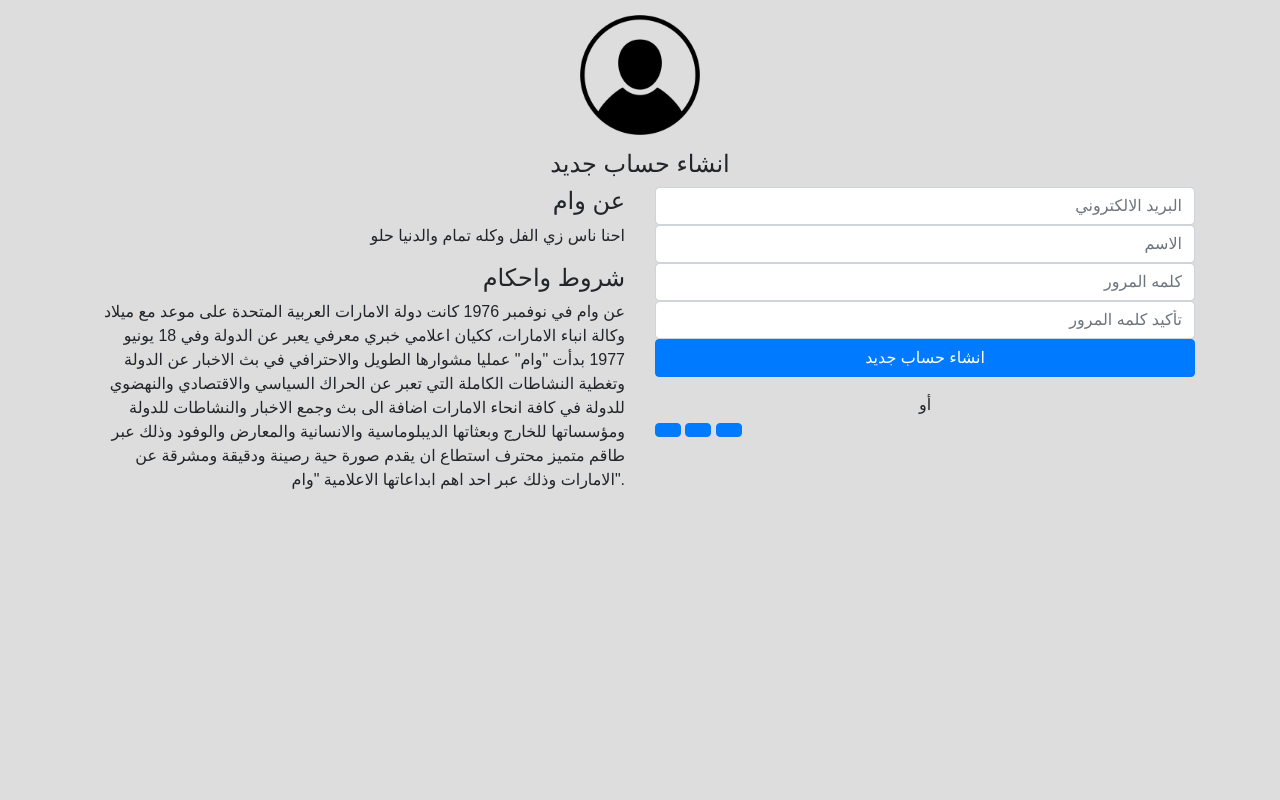
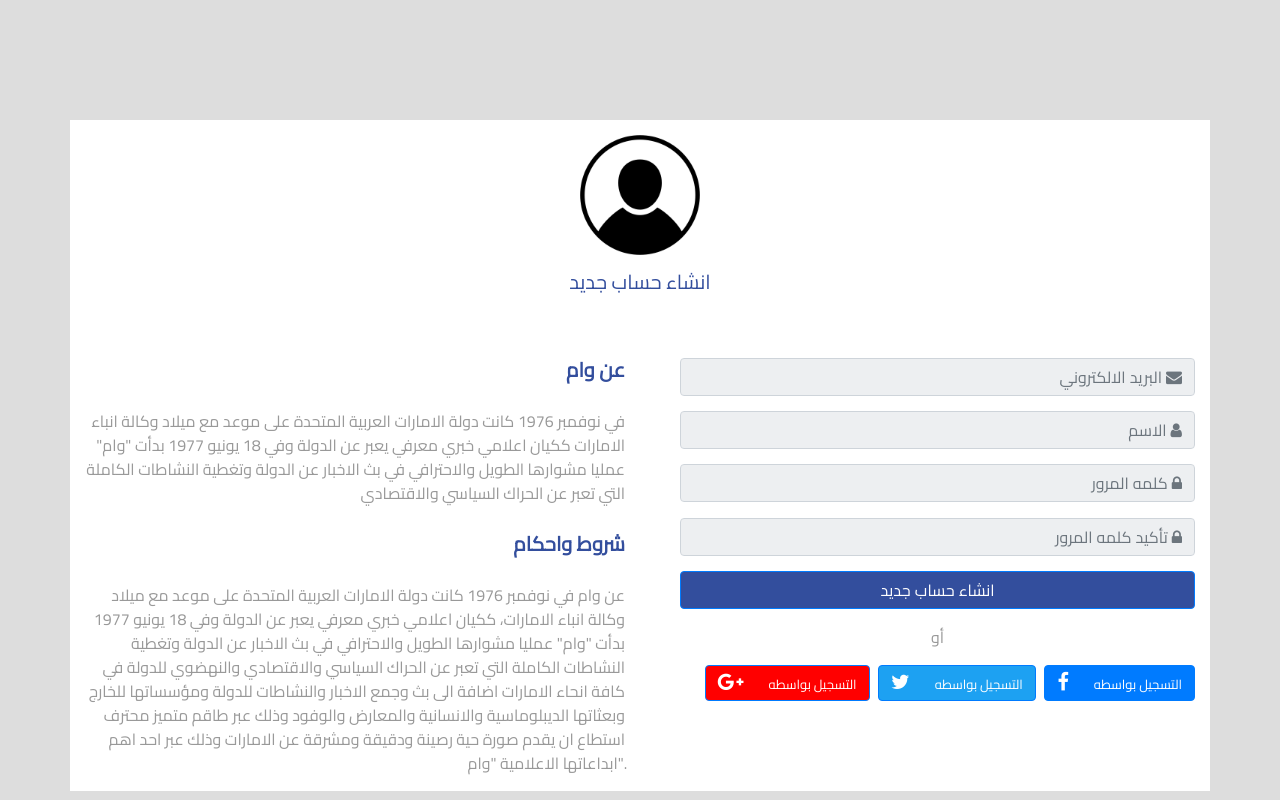
Before and after one commit to alsabagh-dev/WAM, a web app: file register.html in a window 1280 px wide. Run offline with its HTML, style and script files only (its server is not run), Linux system fonts and the light colour scheme; some libraries are stand-ins or nearby versions.

Commit message:
fix: refine register page

```diff
--- a/css/style.css
+++ b/css/style.css
@@ -97,6 +97,14 @@ input {
 /*///////////////////////////////////////////*/
 
 /* register */
+.register {
+  margin-bottom: 5%;
+}
+
+.register h5 {
+  color: #334e9d;
+}
+
 .logo img {
   max-width: 350px;
   max-height: 70px;
@@ -109,6 +117,67 @@ input {
   max-height: 150px;
 }
 
+.register-input {
+  padding-left: 40px;
+}
+
+.register-input input{
+  background-color: #edeff1;;
+  margin-bottom: 3%;
+  font-family: FontAwesome, "Cairo", sans-serif;
+    font-style: normal;
+    font-weight: normal;
+    text-decoration: inherit;
+}
+
+.register-input #register-submit {
+  background-color: #334e9d;
+}
+
+.register-input span {
+  color: #999;
+}
+.about-wam h5 {
+  margin-bottom: 5%;
+  color: #334e9d;
+  font-weight: bold;
+}
+.about-wam p {
+  margin-bottom: 5%;
+  color: #999;
+}
+
+.ploices h5 {
+  margin-bottom: 5%;
+  color: #334e9d;
+  font-weight: bold;
+}
+
+.ploices p {
+  color: #999;
+}
+
+.socail-register {
+  margin-top: 3%;
+}
+
+.socail-register a {
+  margin-left: 5px;
+  font-size: 13px;
+}
+
+.socail-register i {
+  font-size: 20px;
+  margin-right: 25px;
+}
+
+.socail-register .x {
+  background-color: #FF0000;
+}
+
+.socail-register .y {
+  background-color: #1da1f2;
+}
 /*///////////////////////////////////////////*/
 
 /* section about */
--- a/register.html
+++ b/register.html
@@ -5,6 +5,8 @@
     <meta name="viewport" content="width=device-width, initial-scale=1.0">
     <meta http-equiv="X-UA-Compatible" content="ie=edge">
     <link rel="stylesheet" href="https://maxcdn.bootstrapcdn.com/bootstrap/4.0.0/css/bootstrap.min.css" integrity="sha384-Gn5384xqQ1aoWXA+058RXPxPg6fy4IWvTNh0E263XmFcJlSAwiGgFAW/dAiS6JXm" crossorigin="anonymous">
+    <link href="https://fonts.googleapis.com/css?family=Cairo" rel="stylesheet">
+    <link rel="stylesheet" href="https://cdnjs.cloudflare.com/ajax/libs/font-awesome/4.7.0/css/font-awesome.min.css">
     <link rel="stylesheet" href="css/bootstrap.min.css">
     <link rel="stylesheet" href="css/style.css">
 
@@ -13,22 +15,25 @@
 </head>
 <body>
 
-    <main class="container">
+    <main class="container upback">
         <div class="row register">
             <div class="col-md-12">
                 <img src="images/register-logo.png" class="ima" alt="register logo">
-                <h4 class="text-center">انشاء حساب جديد</h4>
+                <h5 class="text-center">انشاء حساب جديد</h5>
             </div>
         </div>
 
         <div class="row">
             <div class="col-md-6">
-                <div class="text-right">
-                    <h4>عن وام</h4>
-                    <p>احنا ناس زي الفل وكله تمام والدنيا حلو</p>
+                <div class="text-right about-wam">
+                    <h5>عن وام</h5>
+                    <p>في نوفمبر 1976 كانت دولة الامارات العربية المتحدة على موعد مع ميلاد وكالة انباء الامارات
+                        ككيان اعلامي خبري معرفي يعبر عن الدولة وفي 18 يونيو 1977 بدأت "وام" عمليا مشوارها الطويل والاحترافي في بث
+                        الاخبار عن الدولة وتغطية النشاطات الكاملة التي تعبر عن الحراك السياسي والاقتصادي
+                    </p>
                 </div>
-                <div class="text-right">
-                    <h4>شروط واحكام</h4>
+                <div class="text-right ploices">
+                    <h5>شروط واحكام</h5>
                     <p>عن وام
                             في نوفمبر 1976 كانت دولة الامارات العربية المتحدة على موعد مع ميلاد وكالة
                              انباء الامارات، ككيان اعلامي خبري معرفي يعبر عن الدولة وفي 18 يونيو 1977 بدأت "وام"
@@ -36,28 +41,28 @@
                               السياسي والاقتصادي والنهضوي للدولة في كافة انحاء الامارات اضافة الى بث وجمع
                               الاخبار والنشاطات للدولة ومؤسساتها للخارج وبعثاتها الديبلوماسية والانسانية
                              والمعارض والوفود وذلك عبر طاقم متميز محترف استطاع ان يقدم صورة حية
-                              رصينة ودقيقة ومشرقة عن الامارات وذلك عبر احد اهم ابداعاتها الاعلامية "وام".</p>
+                              رصينة ودقيقة ومشرقة عن الامارات وذلك عبر احد اهم ابداعاتها الاعلامية "وام".
+                    </p>
                 </div>
             </div>
 
-            <div class="col-md-6">
-                <div class="form-group register-form  float-center">
+            <div class="col-md-6 register-input">
+                <div class="form-group register-form">
                     <form action="#" method="POST">
-                        <input type="text" class='form-control  text-right' name="email" placeholder="البريد الالكتروني">
-                        <input type="text" class='form-control  text-right' name="name" placeholder="الاسم">
-                        <input type="password" class='form-control  text-right' name="password" placeholder="كلمه المرور">
-                        <input type="password" class='form-control  text-right' name="password-confirm" placeholder="تأكيد كلمه المرور">
-                        <input type="submit" class="btn btn-primary btn-block" value="انشاء حساب جديد">
+                        <input type="email" class='form-control  text-right' name="email" placeholder=" البريد الالكتروني &#xf0e0;" >
+                        <input type="text" class='form-control  text-right' name="name" placeholder="الاسم &#xf007;">
+                        <input type="password" class='form-control  text-right' name="password" placeholder="كلمه المرور &#xf023;">
+                        <input type="password" class='form-control  text-right' name="password-confirm" placeholder="تأكيد كلمه المرور &#xf023;">
+                        <input type="submit" id="register-submit" class="btn btn-primary btn-block" value="انشاء حساب جديد">
                     </form>
                 </div>
                 <div class="text-center">
                     <span>أو</span>
                 </div>
-                <div>
-                        <a  class="btn btn-primary x" href="#"><i class='fa fa-facebook fa-lg'></i></a>
-                        <a class="btn btn-primary"    href="#" ><i class='fa fa-google-plus fa-lg'></i></a>
-                        <a class="btn btn-primary z"  href="#"><i class='fa fa-github fa-lg'></i></a>
-
+                <div class="float-right socail-register">
+                        <a class="btn btn-primary x" href="#"><i class="fa fa-google-plus" ></i>التسجيل بواسطه</a>
+                        <a class="btn btn-primary y" href="#" ><i class='fa fa-twitter'></i>التسجيل بواسطه</a>
+                        <a class="btn btn-primary z" href="#"><i class='fa fa-facebook-f'></i>التسجيل بواسطه</a>
                 </div>
 
             </div>
```
